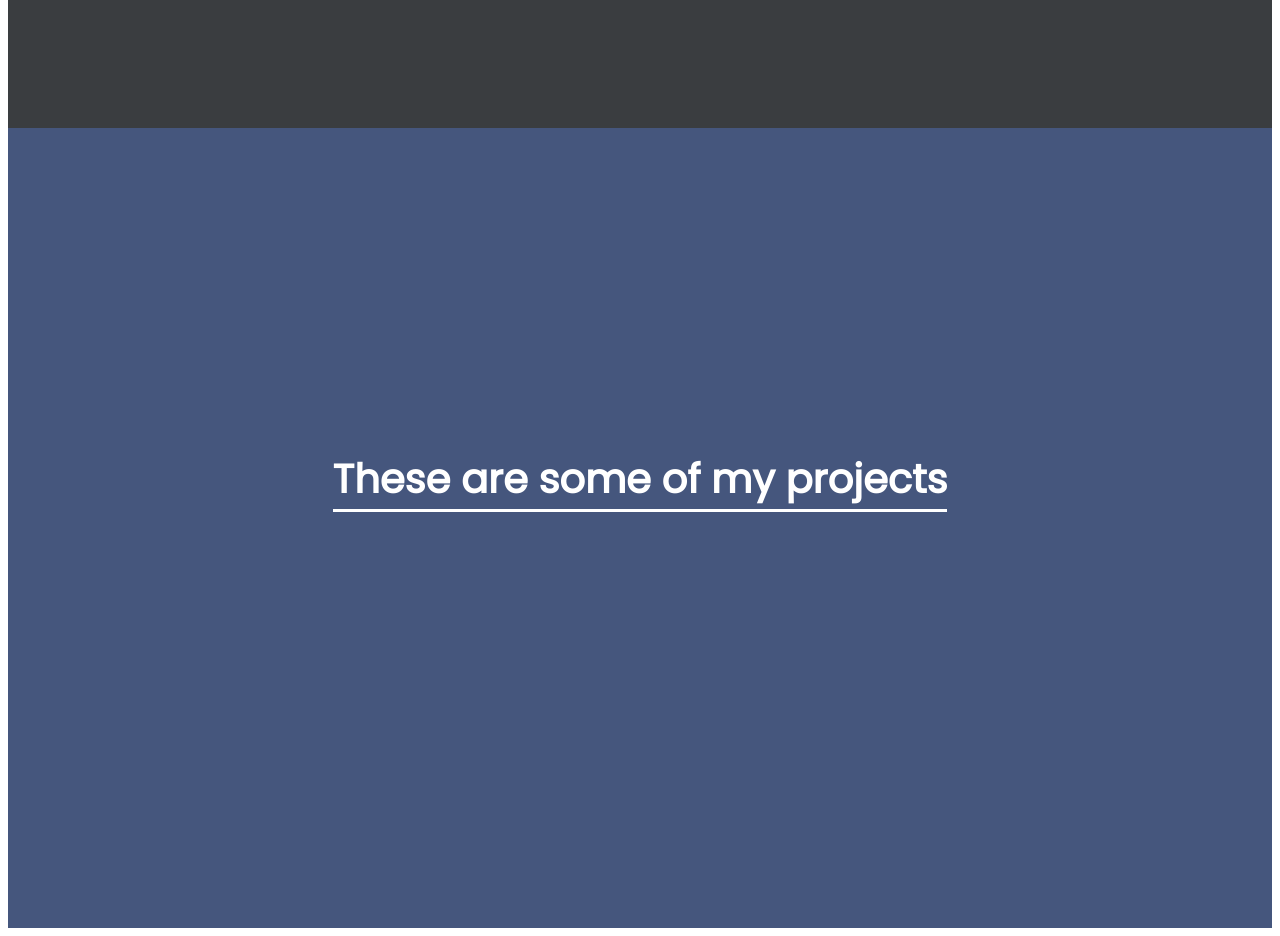
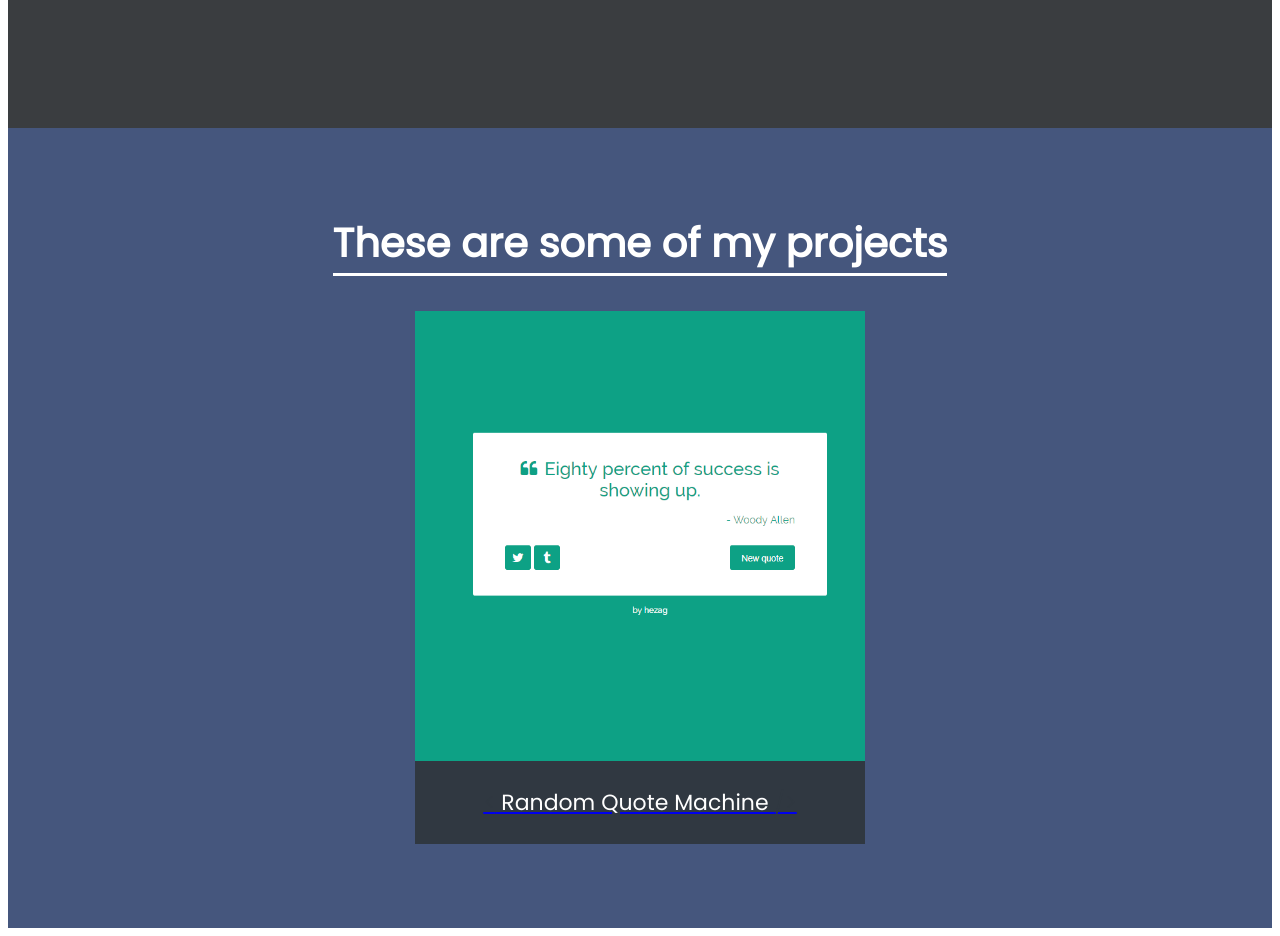
Before and after one commit to AbdollahRaafat/Abdollah-Abood, a plain HTML site: page index.html in a window 1280 px wide. Shown: the part 680-1616 px from the top of the page. Drawn offline with Linux system fonts and the light colour scheme.

Commit message:
third commit

```diff
--- a/css/style.css
+++ b/css/style.css
@@ -12,7 +12,6 @@ body{
     height: 100vh;
     display: flex;
     align-items: center;
-    justify-content: center;
     flex-direction: column;
 }
 
@@ -35,10 +34,50 @@ h1{
     text-align: center;
     align-items: center;
     justify-content: center;
+    flex-direction: column;
 }
 
 .project-title {
     border-bottom: 0.2rem solid white;
     font-size: 2.5rem;
-    margin:0 auto 6rem auto;
+    margin:0 ;
+    padding: p;
 }
+
+.grid-view {
+    display: flex;
+}
+.project {
+    display: flex;
+    flex-direction: column;
+}
+
+#section {
+    margin-top: 35px;
+    text-decoration: none;
+}
+
+.image {
+    height: 450px;
+    width: 450px;
+    object-fit: cover;
+    margin: 0;
+    padding: 0;
+}
+p {
+    background-color: #303841;
+    padding: 25px;
+    margin: 0;
+    color: #fff;
+    font-size: 22px;
+    text-decoration: none;
+}
+
+.code {
+    color:#303841 ;
+}
+
+#section:hover .code {
+ color: #be3144;
+ transition: 300ms ease-out;
+}
--- a/index.html
+++ b/index.html
@@ -18,6 +18,17 @@
   <div>
     <h2 class="project-title">These are some of my projects</h2>
   </div>
+  <div id="section">
+    <a href="https://codepen.io/freeCodeCamp/full/qRZeGZ" target="_blank">
+    <div>
+      <img class="image" src="images/random-quote-machine.png" alt="img">
+      <p class="project-para">
+        <span class="code">&lt;</span>
+        Random Quote Machine
+        <span class="code">/&gt;</span>
+      </p>
+    </div></a>
+  </div>
 </div>
 
 <script  src="js/index.js"></script>
```
Also changed, not shown: images/random-quote-machine.png (added).
